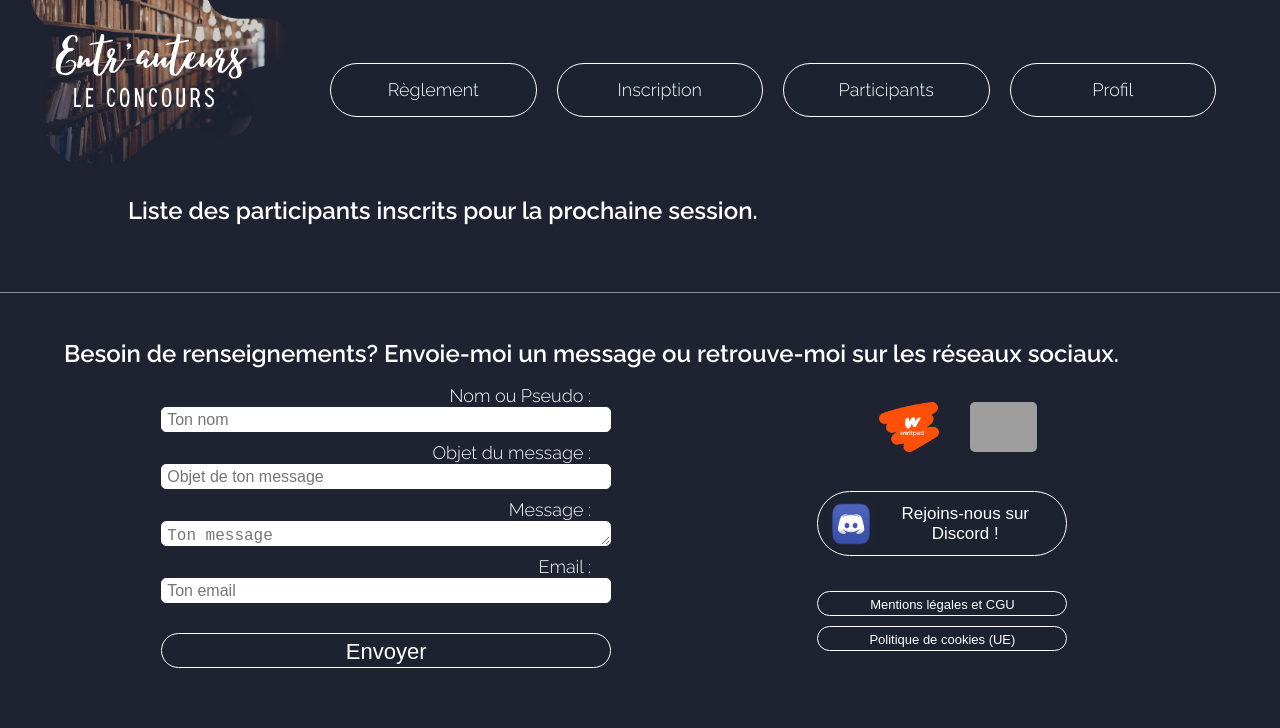
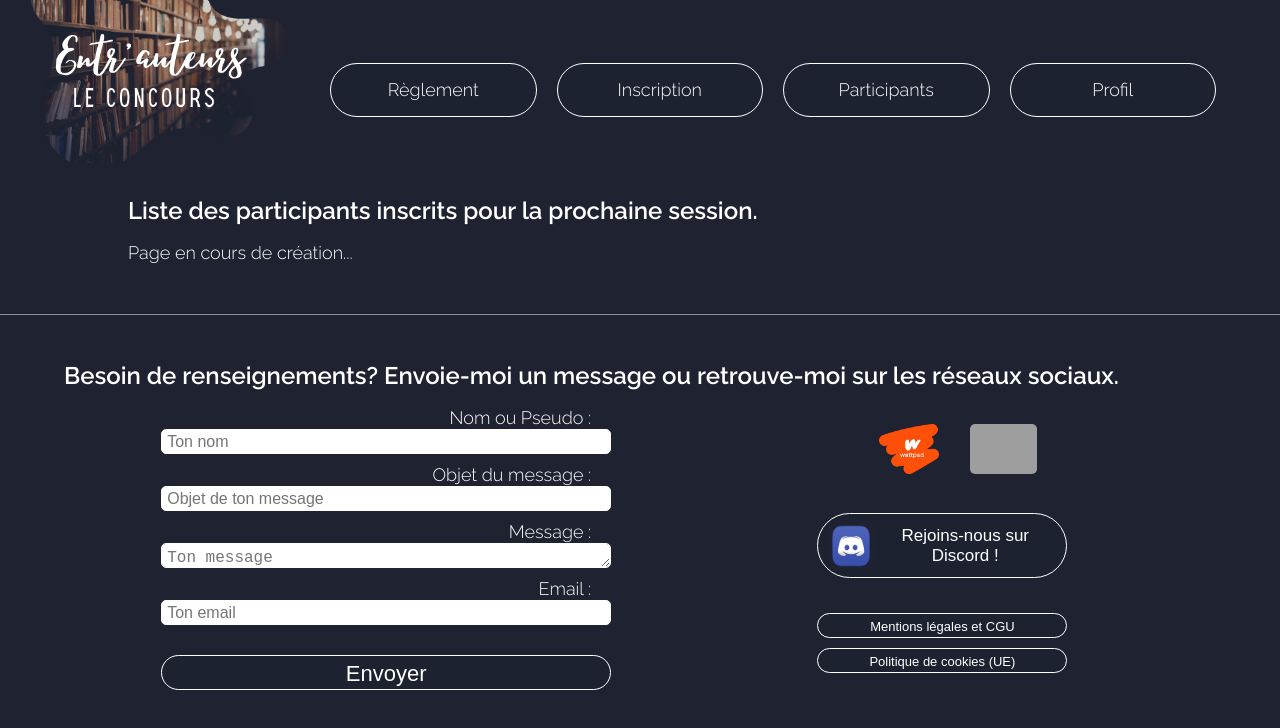
Before and after one commit to scb0yer/Entr-Auteurs-FRONT, a React (Vite) app: page /participants in a window 1280 px wide. Shown: the top 728 px of the page. Built offline with nearby package versions, Linux system fonts and the light colour scheme; grey boxes are pictures that could not be loaded.

Commit message:
ParticipantsPage in creation

```diff
--- a/src/components/login.jsx
+++ b/src/components/login.jsx
@@ -92,6 +92,7 @@ const Login = (props) => {
               onClick={(event) => {
                 event.preventDefault();
                 login();
+                console.log(props.token);
               }}
             />
           </div>
--- a/src/pages/AuthorPage.jsx
+++ b/src/pages/AuthorPage.jsx
@@ -128,7 +128,7 @@ export default function AuthorPage(props) {
     getAuthorsInactive();
   }, [updateInactive]);
 
-  return author ? (
+  return props.token ? (
     <main>
       <p>Sur ton profil, tu as accès à toutes tes informations.</p>
       {moreInfos ? (
--- a/src/pages/ParticipantsPage.jsx
+++ b/src/pages/ParticipantsPage.jsx
@@ -2,6 +2,7 @@ export default function ParticipantsPage() {
   return (
     <main>
       <h2>Liste des participants inscrits pour la prochaine session.</h2>
+      <div>Page en cours de création...</div>
     </main>
   );
 }
```
